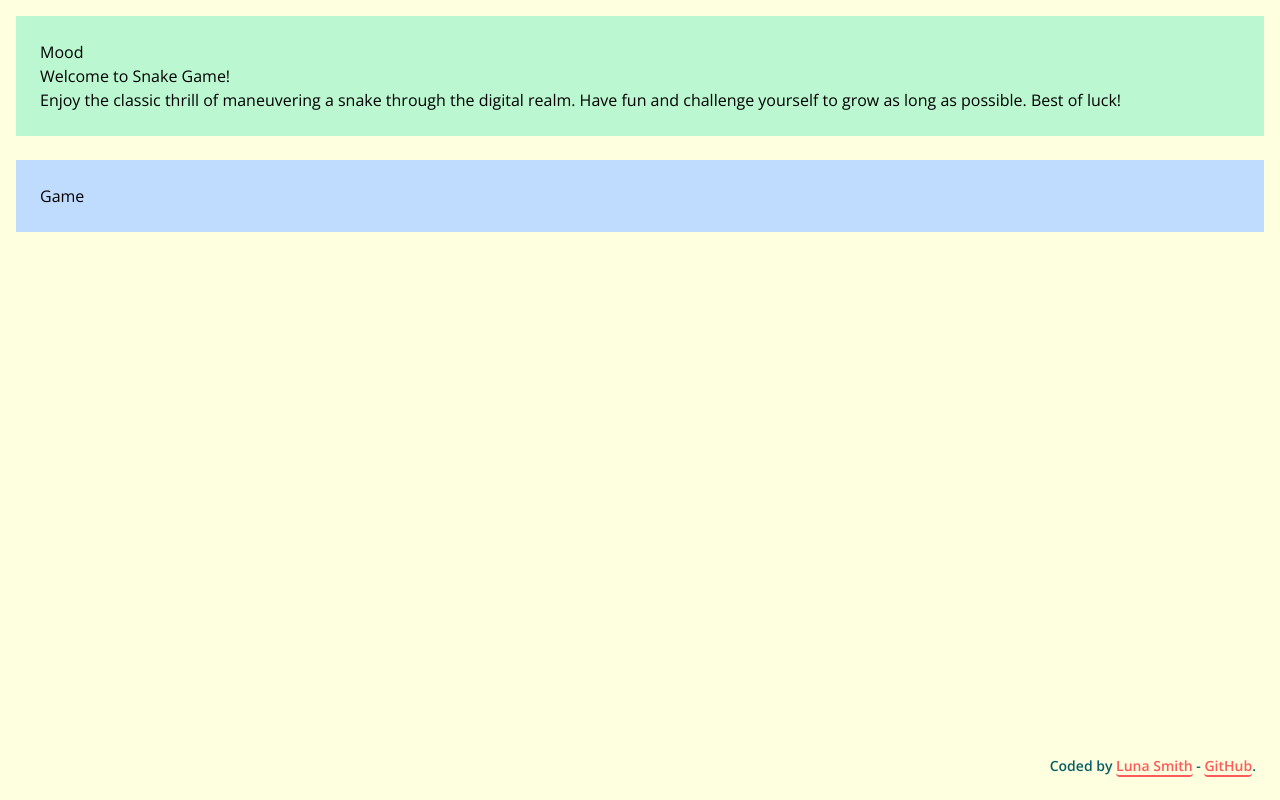
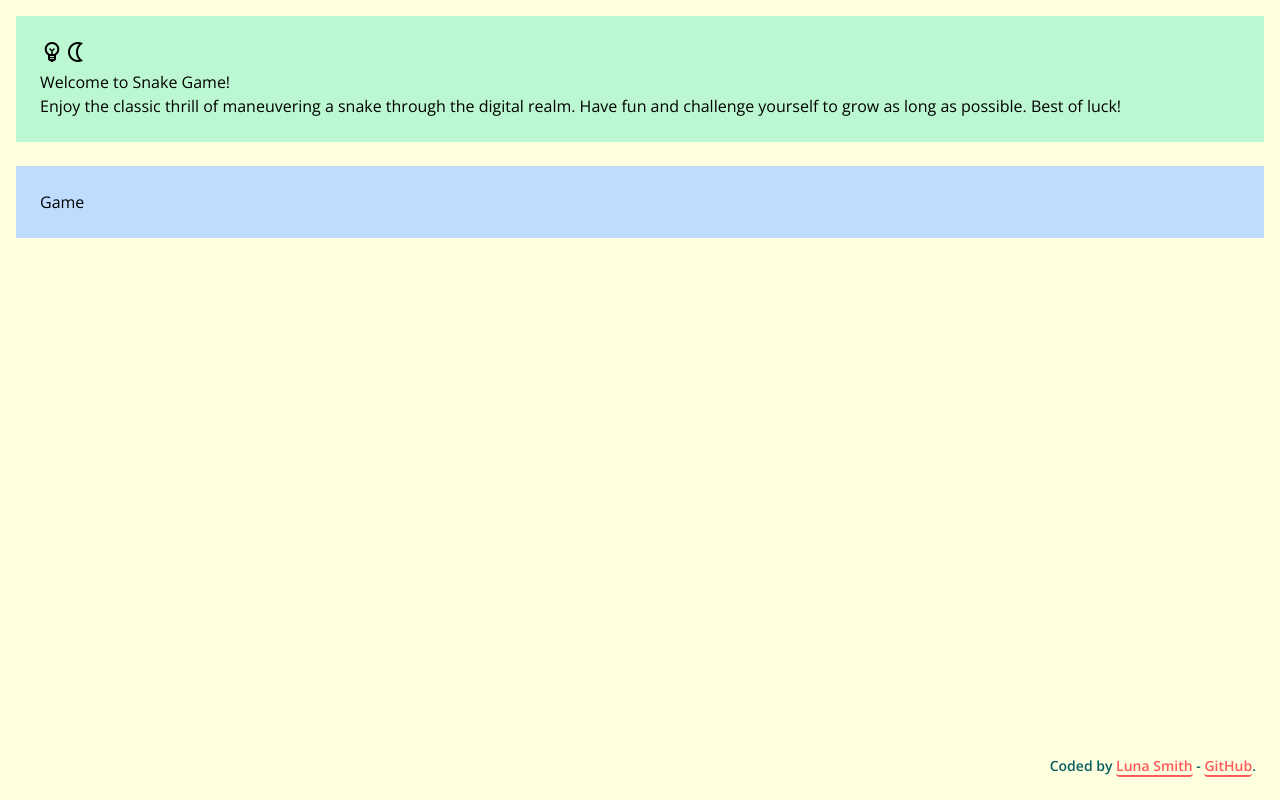
Before and after one commit to Lu-Smith/snake_game_vue_tailwindcss, a Vue app: page / in a window 1280 px wide. Built offline with nearby package versions, Linux system fonts and the light colour scheme.

Commit message:
Added icons to Header

```diff
--- a/src/components/Header.vue
+++ b/src/components/Header.vue
@@ -1,6 +1,13 @@
 <template>
     <div>
-        <div>Mood</div>
+        <div>
+            <span class="material-symbols-outlined">
+            emoji_objects
+            </span>
+            <span class="material-symbols-outlined">
+            nightlight
+            </span>
+        </div>
         <h1>Welcome to Snake Game! </h1>
         <p>Enjoy the classic thrill of maneuvering a snake through the digital realm. Have fun and challenge yourself to grow as long as possible. Best of luck!</p>
     </div>
```
